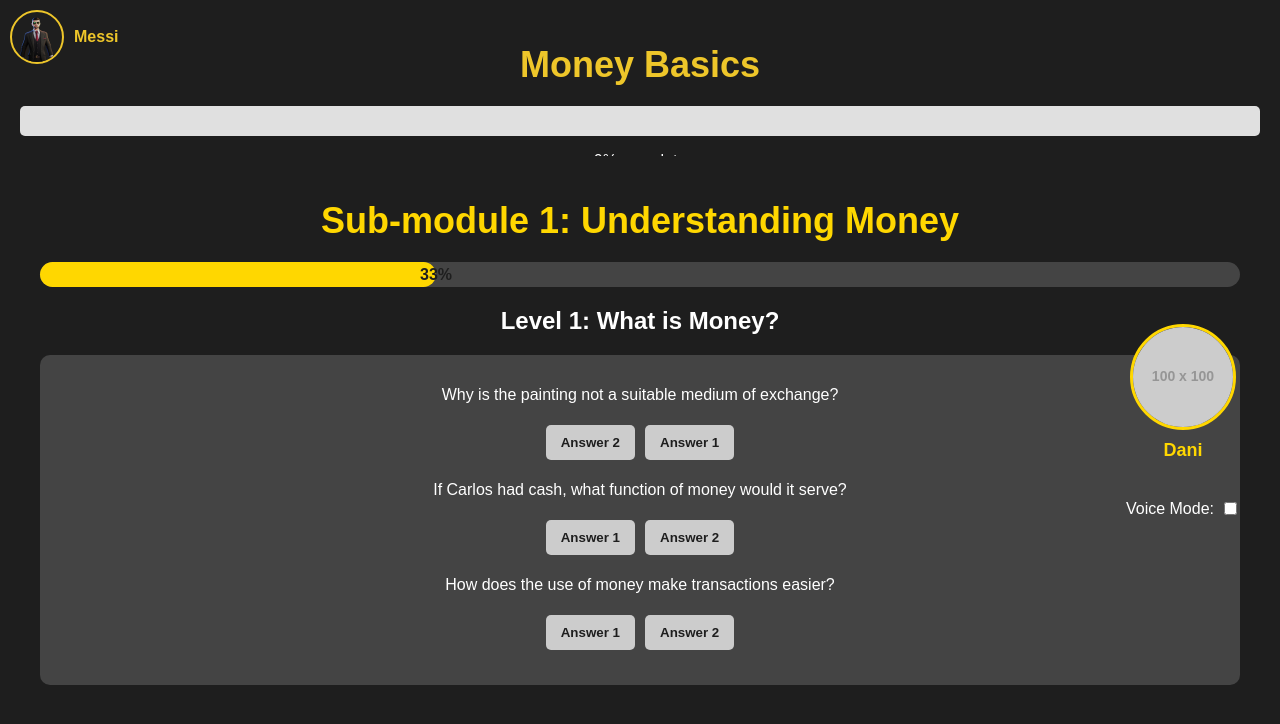
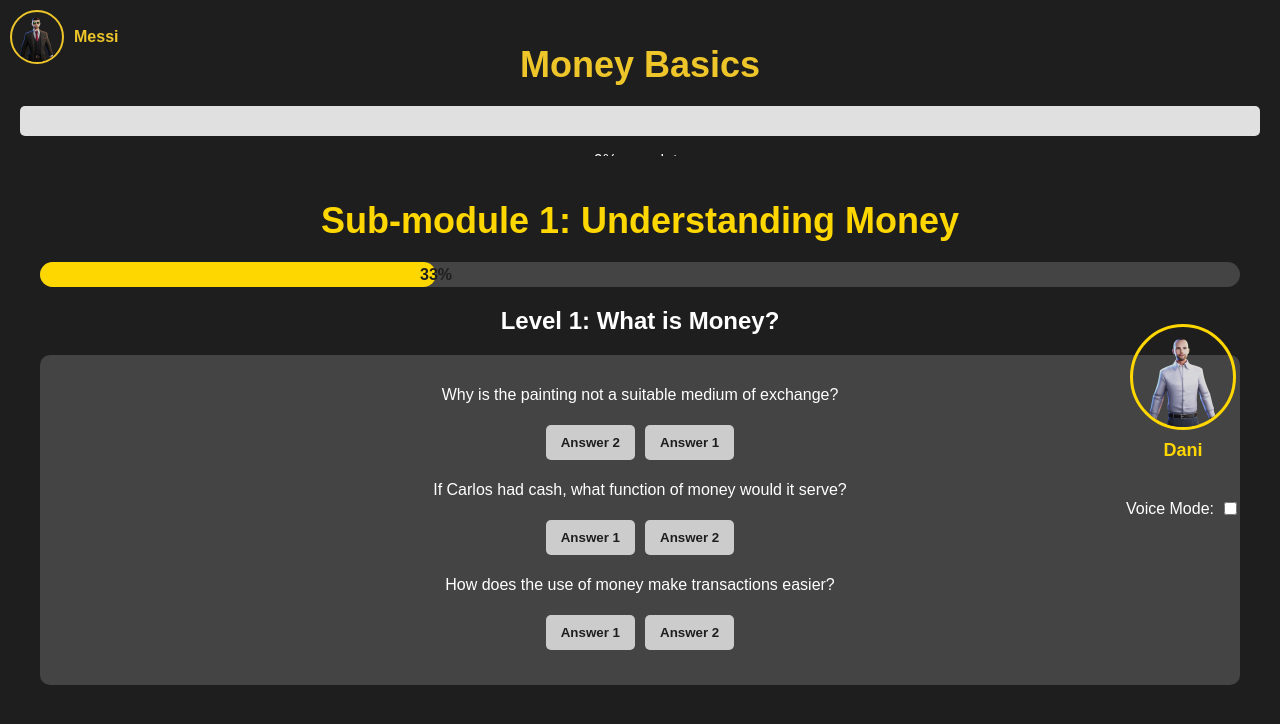
Before and after one commit to rihhito/ShellHacks, a React (Create React App) app in the folder src/flla/: page /money-basics in a window 1280 px wide. Both pictures are taken after a click on the button "Understanding Money". Shown: the top 724 px of the page. Built offline with nearby package versions, Linux system fonts and the light colour scheme; no server answers.

Commit message:
Update genai

```diff
--- a/src/flla/src/ui/modules/m1/sub_m1.js
+++ b/src/flla/src/ui/modules/m1/sub_m1.js
@@ -114,7 +114,7 @@ const SubModule1 = ({ setProgress }) => {
       <div style={styles.daniContainer}>
         <div style={styles.daniPlaceholder}>
           <img
-            src="https://via.placeholder.com/100"
+            src={`${process.env.PUBLIC_URL}/avatars/Daniai.png`}
             alt="AI Teacher Dani"
             style={styles.daniAvatar}
           />
```
Also changed, not shown: 1 other file (tests, documents, lock files or other folders).
